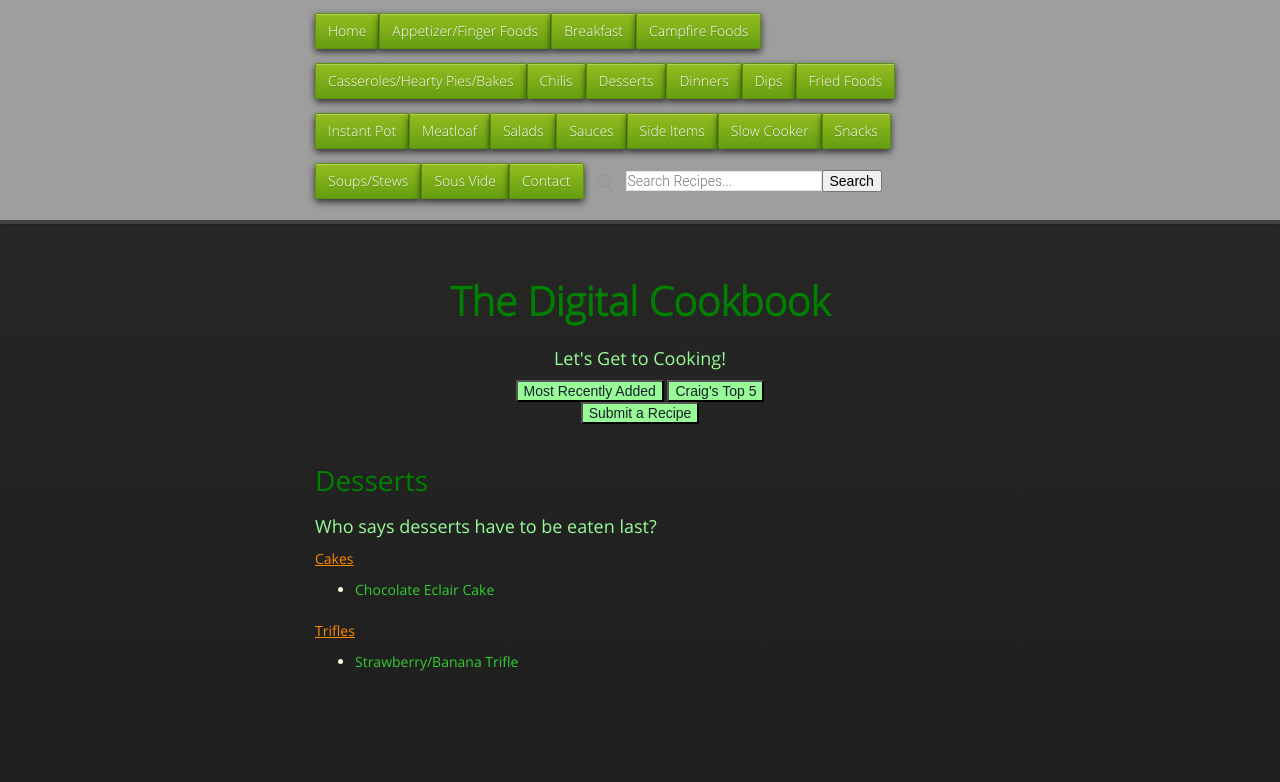
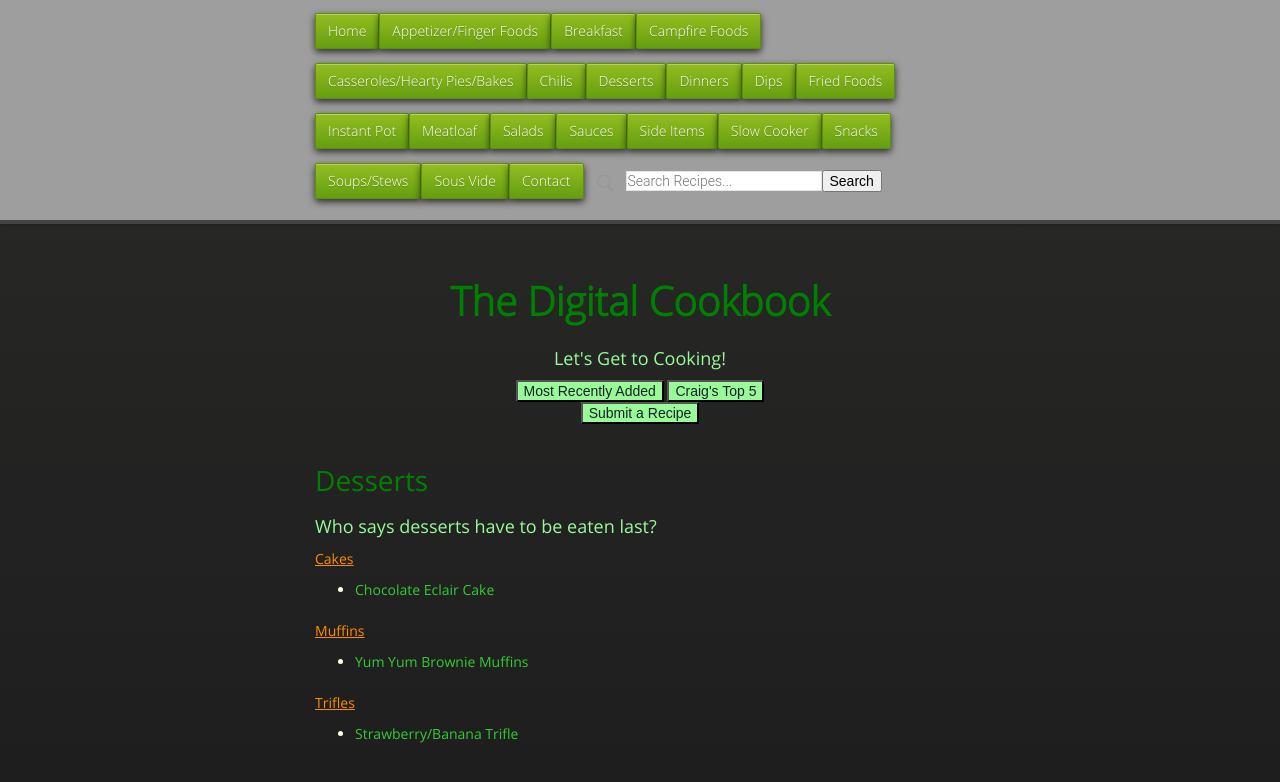
Before and after one commit to cmwillett/TheDigitalCookbook, a Jekyll site: the page built from Desserts.md, in a window 1280 px wide. Shown: the top 782 px of the page. Built offline with Jekyll 4.4.1, drawn with Linux system fonts in a browser that asks for light colours; nearby versions of some CDN libraries.

Commit message:
Update Desserts.md

```diff
--- a/Desserts.md
+++ b/Desserts.md
@@ -10,5 +10,8 @@ tags: dessert,banana,strawberry,trifle,eclair,cake,chocolate
 #### Cakes
 * [Chocolate Eclair Cake]({{site.github.url}}/Desserts/ChocolateEclairCake/index.html)
 
+#### Muffins
+* [Yum Yum Brownie Muffins]({{site.github.url}}/Desserts/YumYumBrownieMuffins/index.html)
+
 #### Trifles
 * [Strawberry/Banana Trifle]({{site.github.url}}/Desserts/StrawberryBananaTrifle/index.html)
```
